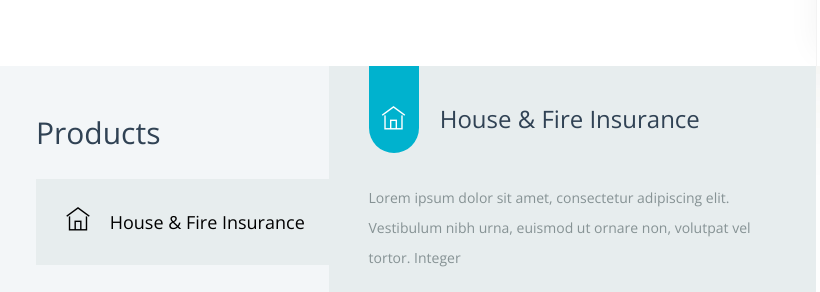
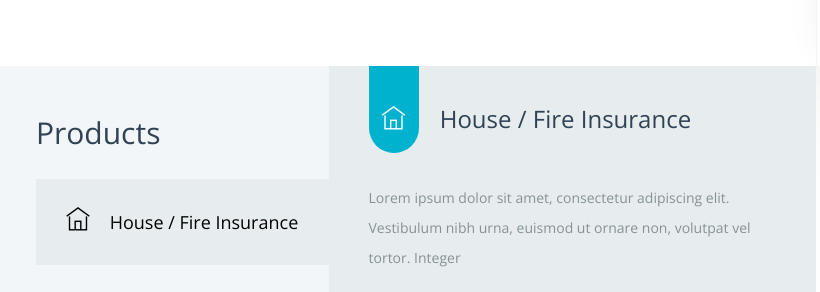
Before and after one commit to krisharul/Project1, a plain HTML site: page insurance-press-master/index.html in a window 1280 px wide. Shown: the part 1152-1444 px from the top of the page, 19-839 px from the left. Drawn offline with nearby package versions, Linux system fonts and the light colour scheme; files that its build step writes are made by us from their sources.

Commit message:
Update index.html

```diff
--- a/insurance-press-master/index.html
+++ b/insurance-press-master/index.html
@@ -180,7 +180,7 @@
                     <div id="parentVerticalTab">
                         <h2>Products</h2>
                         <ul class="resp-tabs-list hor_1 col-sm-3 col-md-3 col-lg-3">
-                            <li><i class="ti-home"></i> House & Fire Insurance</li>
+                            <li><i class="ti-home"></i> House / Fire Insurance</li>
                             <li><i class="fa fa-plane"></i> Travel Insurance</li>
                             <li><i class="ti-heart-broken"></i> Life Insurance</li>
                             <li><i class="ti-car"></i> Car Insurance</li>
@@ -190,7 +190,7 @@
                                 <div class="prod-tab-content">
                                     <h4>
                                         <span class="prod-cion"><i class="ti-home"></i></span>
-                                        House & Fire Insurance
+                                        House / Fire Insurance
                                     </h4>
                                     <p>Lorem ipsum dolor sit amet, consectetur adipiscing elit. Vestibulum nibh urna, euismod ut ornare non, volutpat vel tortor. Integer</p>
                                     <p>et placerat suscipit. Sed sodales scelerisque commodo. Nam porta cursus lectus. </p>
```
